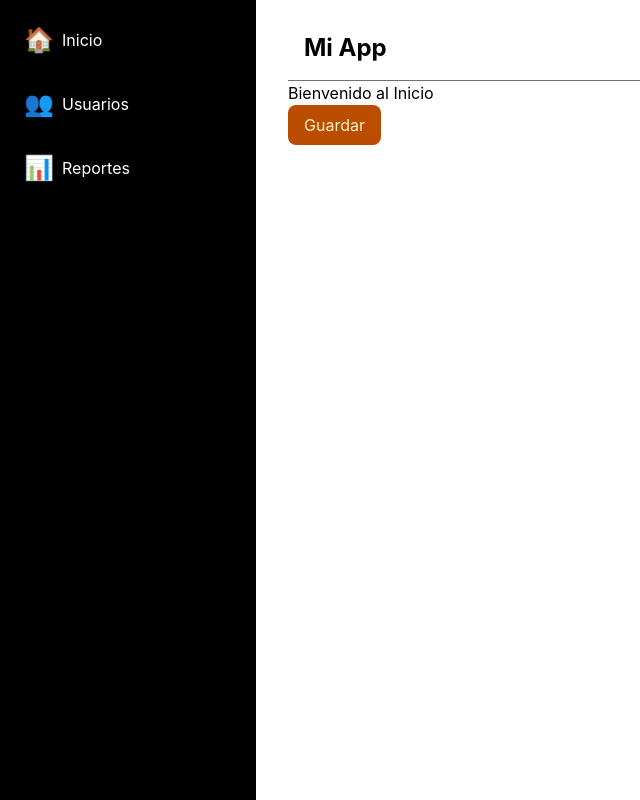
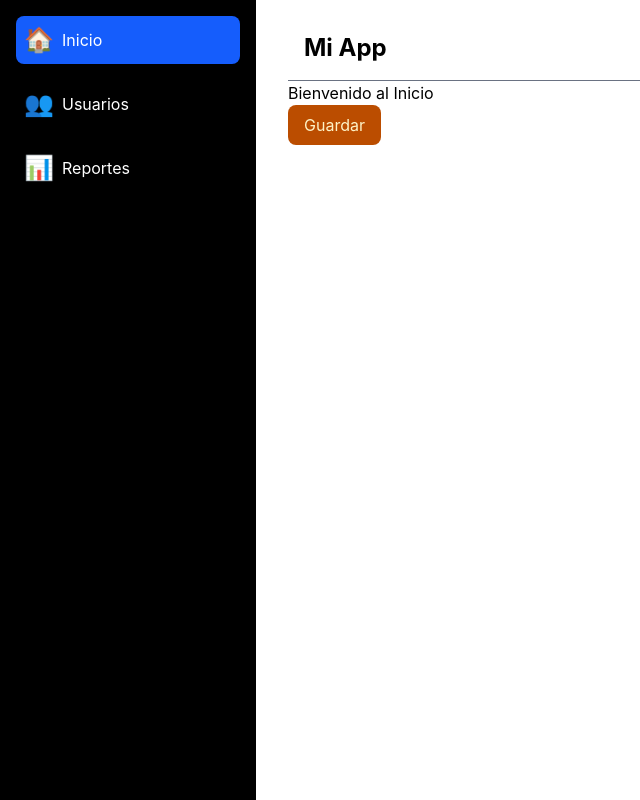
Before and after one commit to alejandro-v02/PixelCraft, a React (Vite) app: page / in a window 1280 px wide. Shown: the whole page, without its empty margins (0-640 px from the left). Built offline with nearby package versions, Linux system fonts and the light colour scheme.

Commit message:
feat: highlight active module buttons

```diff
--- a/src/components/molecules/NavLink.jsx
+++ b/src/components/molecules/NavLink.jsx
@@ -1,11 +1,12 @@
 import Icon from "../atoms/Icon";
 
-function NavLink({iconName,label,onClick}){
+function NavLink({iconName,label,onClick,isActive}){
     return(
-        <div onClick={onClick} className="
+        <div onClick={onClick} className={`
         flex items-center gap-2 p-2
         cursor-pointer hover:bg-gray-500
-        transition-colors duration-700 rounded-lg" >
+        transition-colors duration-700 rounded-lg
+        ${isActive ? "bg-blue-600":"hover:bg-gray-700"}`} >
         <Icon name={iconName}/>
         <span>{label}</span>
         </div>
--- a/src/components/organisms/Sidebar.jsx
+++ b/src/components/organisms/Sidebar.jsx
@@ -1,16 +1,20 @@
 import NavLink from "../molecules/NavLink";
 
-function Sidebar({modules,onSelectModule}){
+function Sidebar({modules,onSelectModule,activeModule}){
     return(
         <div className="flex flex-col gap-4 w-64 h-screen bg-black text-white p-4">
-        {modules.map((module)=>(
+        {modules.map((module)=>{
+            const isActive =module.id===activeModule;
+            return (
             <NavLink
             key={module.id}
             iconName={module.icon}
             label={module.name}
             onClick={()=> onSelectModule(module.id)}
+            isActive={isActive}
             />
-        ))}
+            );
+        })}
         </div>
     )
 }
--- a/src/components/templates/DashboardLayout.jsx
+++ b/src/components/templates/DashboardLayout.jsx
@@ -22,6 +22,7 @@ function DashboardLayout({modules}){
         <Sidebar
         modules={modules}
         onSelectModule={setSelectedModuleId}
+        activeModule={selectedModuleId}
         />
         <div className="flex-1 p-4" >
             <Header title={"Mi App"} />
```
